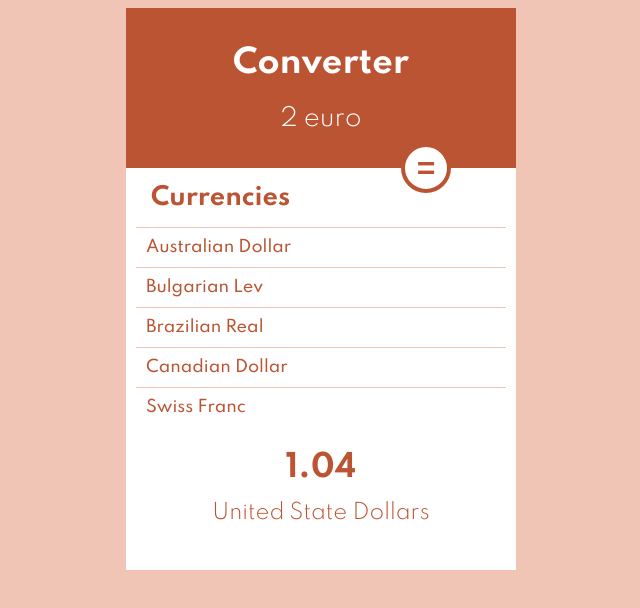
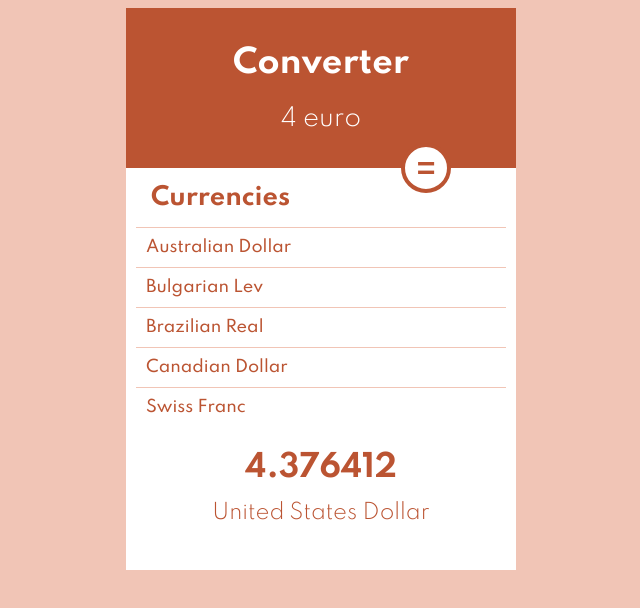
Before and after one commit to GuillaumeCARRA/Converter, a React (Create React App) app: page / in a window 1280 px wide. Shown: the top 608 px of the page, without its empty margins (214-854 px from the left). Built offline with nearby package versions, Linux system fonts and the light colour scheme.

Commit message:
now we can click on the currency we want to have the good rate

```diff
--- a/src/App.js
+++ b/src/App.js
@@ -1,4 +1,4 @@
-import React, {useState} from 'react';
+import React, {useEffect, useState} from 'react';
 import Header from '../src/components/Header';
 import Currencies from '../src/components/Currencies';
 import Amount from '../src/components/Amount';
@@ -12,13 +12,19 @@ function App() {
   // FOR OPEN AND CLOSE THE LIST OF CURRENCIES
   const [openCurrencies, setOpenCurrencies] = useState(true)
 
+
   // FOR SELECT THE CURRENCY THAT WE WANT
-  const [currencies, setCurrenciesNames] = useState('United State Dollars')
-  console.log(currencies);
+  const [currencies, setCurrenciesNames] = useState('United States Dollar')
+  console.log('state currencies', currencies);
 
   // to change the value of the currency
-  const [basicAmount, setBaseAmout]= useState(2);
+  const [basicAmount, setBaseAmount]= useState(4);
   console.log('la bse de la devise', basicAmount);
+
+  const [rates, setRate] = useState({});
+  console.log('rate -->', rates);
+
+
 
 
   /* FOR OPEN AND CLOSE THE LIST OF CURRENCIES */
@@ -34,13 +40,67 @@ function App() {
 
 
 
+
+
   // change la valeur de la devise exemple 1 = 1.09 ou 3 = 3.28 US Dollars
   /* FOR CHANGE THE RATE OF THE CURRENCY */
-  const handleAmount = (basicAmount) => {
+  const HandleAmount = () => {
 
-    setCurrenciesNames(basicAmount)
+    // console.log(amounts);
+    // const test = setBaseAmout(currencie.find(
+    //   (curr) => curr.name === currencies
+    // ))
+
+    // const result = basicAmount * test
+
+    // return result.
+
+    // setRate(basicAmount * rate / rate)
+
+    // setBaseAmount(2 * setRate(rate / rate))
+
+    // const test = setBaseAmount(setRate(currencie.find(
+    //   curr => curr.name === currencies
+    // )))
+
+    // console.log(test);
+
+    // const result = basicAmount * test
+
+    // console.log('testinho', result);
+    // return result;
+
+
+
+
+    const curr = currencie.find((curren) => curren.name === currencies);
+    console.log('recup',curr);
+
+    const result = rates ? basicAmount * curr?.rate : setRate(basicAmount * curr?.rate)
+    console.log('result', result);
+
+    // useEffect(() => {
+    //   console.log('le rate change');
+    //   const curr = currencie.find((curren) => curren.name === currencies);
+    //   function init() {
+    //      if(rate) {
+    //         basicAmount * currencies.rate
+    //     } else {
+    //       setRate(basicAmount * curr.rate)
+    //     }
+    //   }
+    //  init()
+
+    // }, [])
+
+
+    return result;
+
+
 
   }
+
+
 
   return (
     <div className="App">
@@ -52,8 +112,8 @@ function App() {
         >
           =
         </button>
-        {openCurrencies && <Currencies  changeCurrencyName={currencie} onCurrencieClick={changeCurrenciesNames} currencies={currencie} />}
-        <Amount amounts={1.04} currenciesNames={currencies}  />
+        {openCurrencies && <Currencies onCurrencieClick={changeCurrenciesNames} currencies={currencie} />}
+        <Amount rate={HandleAmount()} currenciesNames={currencies}  />
     </div>
   );
 }
--- a/src/components/Amount/index.js
+++ b/src/components/Amount/index.js
@@ -1,11 +1,11 @@
 import React from 'react';
 import './amount.css';
 
-function Amount({amounts, currenciesNames}) {
+function Amount({rate, currenciesNames}) {
     return (
         <div className="amount">
                 <div className="amount__content">
-                   <p className="amount__rate">{amounts}</p>
+                   <p className="amount__rate">{rate}</p>
                    <p className="amount__name">{currenciesNames}</p>
                 </div>
         </div>
```
